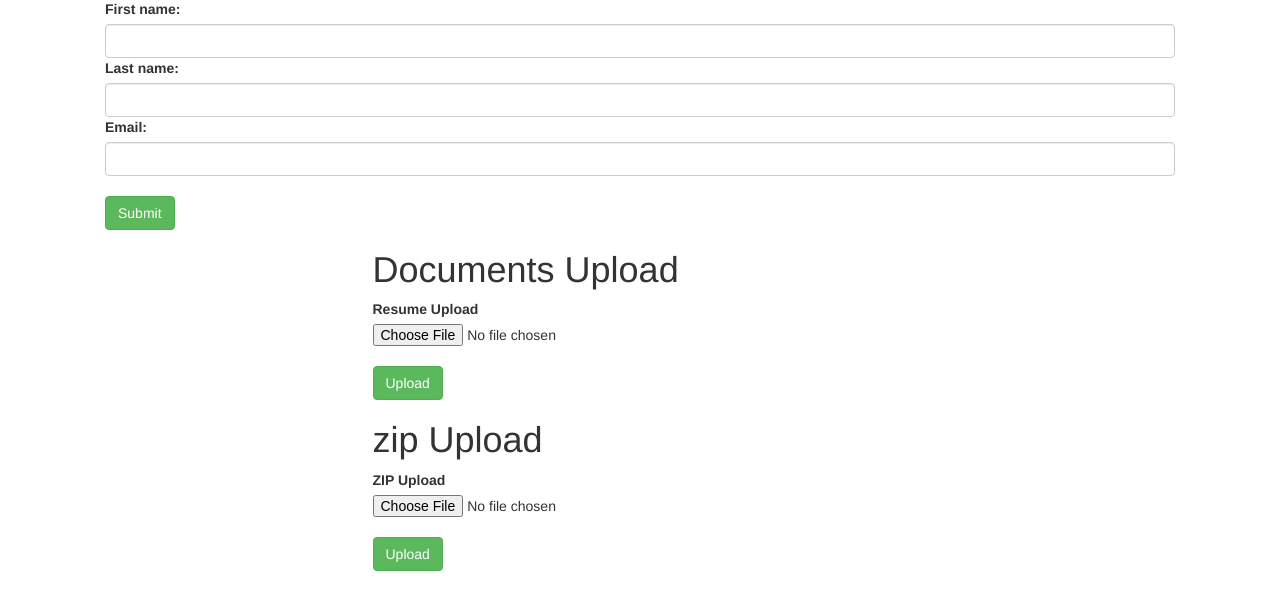
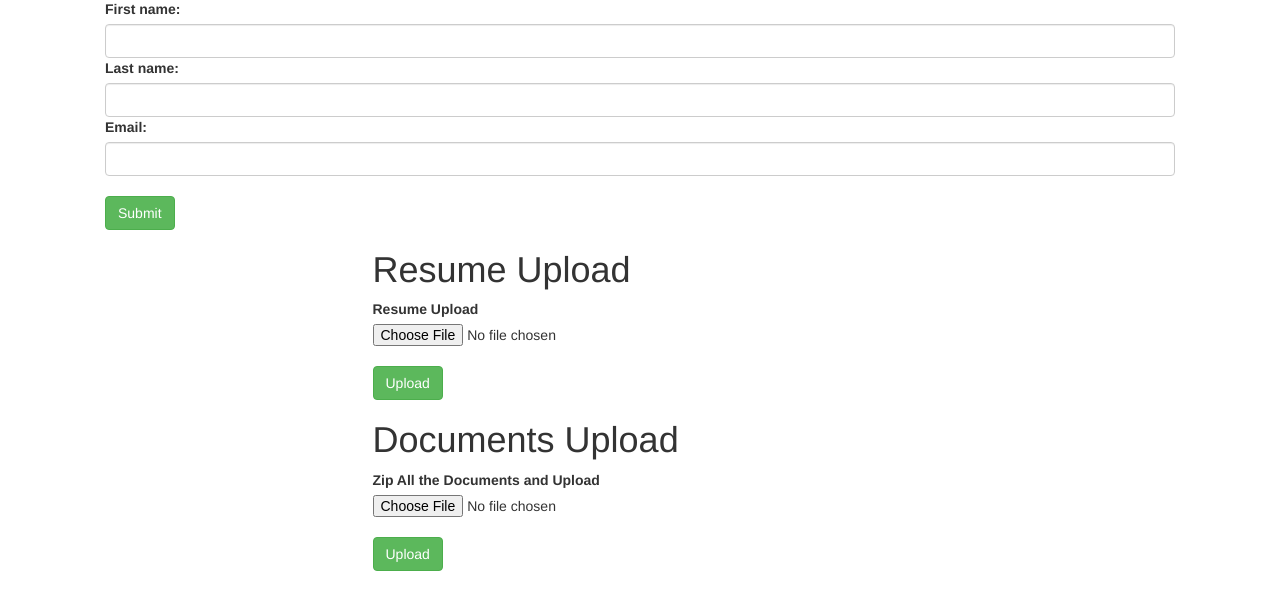
Before and after one commit to HARISRUJAN/Flask-Project-, a Flask app: page / in a window 1280 px wide. Shown: the part 121-731 px from the top of the page. Run offline with Flask 3, Linux system fonts and the light colour scheme; some libraries are stand-ins or nearby versions.

Commit message:
Ui Update

```diff
--- a/Templates/index.html
+++ b/Templates/index.html
@@ -28,7 +28,7 @@
       </form>
 
       <div id="upload-body" class="upload-body ">
-        <h1>Documents Upload</h1>
+        <h1>Resume Upload</h1>
         <form action="/upload" method="post" enctype="multipart/form-data">
           <label class="form-label" for="customFile" aria-placeholder="Docx/Pdf">Resume Upload</label>
             <input type="file" name="file" value="file">
@@ -39,9 +39,9 @@
           </div>
 
           <div id="upload-body" class="upload-body ">
-            <h1>zip Upload</h1>
+            <h1>Documents Upload</h1>
             <form action="/zipupload" method="post" enctype="multipart/form-data">
-              <label class="form-label" for="customFile" aria-placeholder="Docx/Pdf">ZIP Upload</label>
+              <label class="form-label" for="customFile" aria-placeholder="Docx/Pdf">Zip All the Documents and  Upload</label>
                 <input type="file" name="file" value="file">
               <br>
               <input type="submit" name="upload" value="Upload" class="btn btn-success">
```
